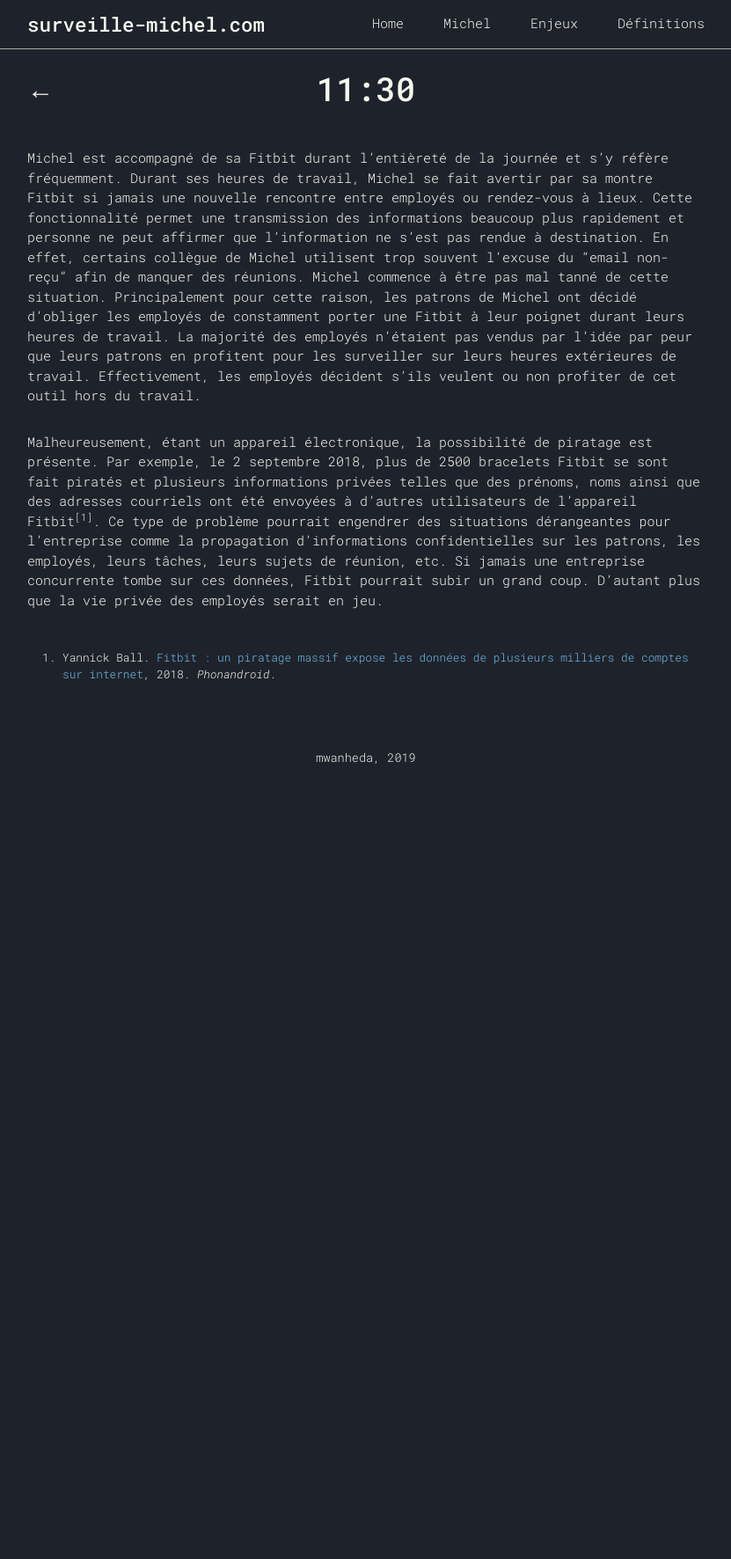
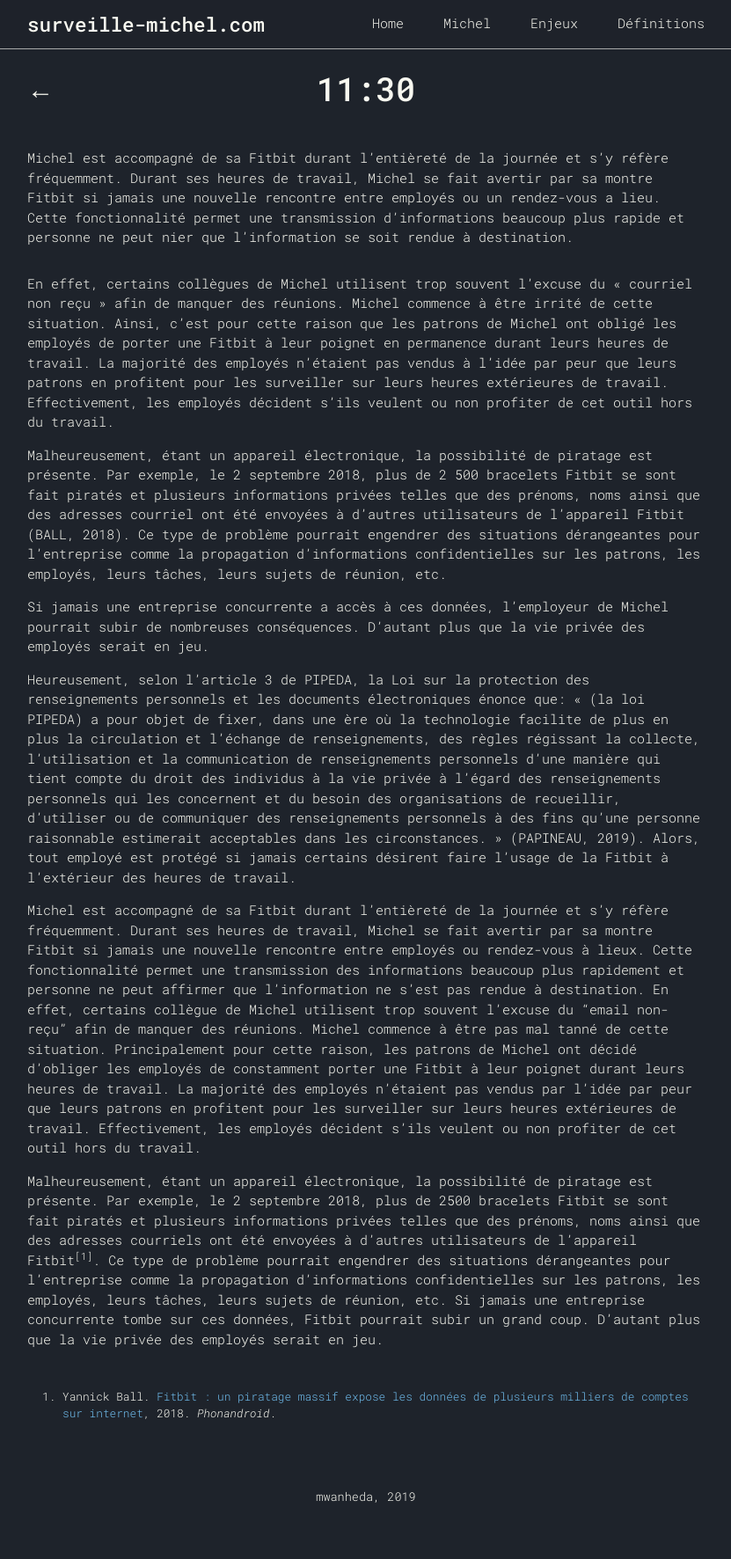
Before and after one commit to mwanheda/michel, a Jekyll site: the page built from _steps/1115.md, in a window 1280 px wide. Shown: the whole page at 88% size, without its empty margins (224-1055 px from the left). Built offline with Jekyll 4.4.1, drawn with Linux system fonts in a browser that asks for light colours; before the commit the page ends 932 px from its top, so only the background shows below that.

Commit message:
Update 1115.md

```diff
--- a/_steps/1115.md
+++ b/_steps/1115.md
@@ -12,6 +12,15 @@ references:
     url: https://www.phonandroid.com/fitbit-piratage-massif-expose-donnees-plusieurs-milliers-comptes-internet.html
 permalink: /1115
 ---
+Michel est accompagné de sa Fitbit durant l’entièreté de la journée et s’y réfère fréquemment. Durant ses heures de travail, Michel se fait avertir par sa montre Fitbit si jamais une nouvelle rencontre entre employés ou un rendez-vous a lieu. Cette fonctionnalité permet une transmission d’informations beaucoup plus rapide et personne ne peut nier que l’information se soit rendue à destination.
+
+En effet, certains collègues de Michel utilisent trop souvent l’excuse du « courriel non reçu » afin de manquer des réunions. Michel commence à être irrité de cette situation. Ainsi, c’est pour cette raison que les patrons de Michel ont obligé les employés de porter une Fitbit à leur poignet en permanence durant leurs heures de travail. La majorité des employés n’étaient pas vendus à l’idée par peur que leurs patrons en profitent pour les surveiller sur leurs heures extérieures de travail.  Effectivement, les employés décident s’ils veulent ou non profiter de cet outil hors du travail.
+
+Malheureusement, étant un appareil électronique, la possibilité de piratage est présente. Par exemple, le 2 septembre 2018, plus de 2 500 bracelets Fitbit se sont fait piratés et plusieurs informations privées telles que des prénoms, noms ainsi que des adresses courriel ont été envoyées à d’autres utilisateurs de l’appareil Fitbit (BALL, 2018). Ce type de problème pourrait engendrer des situations dérangeantes pour l’entreprise comme la propagation d’informations confidentielles sur les patrons, les employés, leurs tâches, leurs sujets de réunion, etc.
+
+Si jamais une entreprise concurrente a accès à ces données, l’employeur de Michel pourrait subir de nombreuses conséquences. D’autant plus que la vie privée des employés serait en jeu.
+
+Heureusement, selon l’article 3 de PIPEDA, la Loi sur la protection des renseignements personnels et les documents électroniques énonce que: « (la loi PIPEDA) a pour objet de fixer, dans une ère où la technologie facilite de plus en plus la circulation et l’échange de renseignements, des règles régissant la collecte, l’utilisation et la communication de renseignements personnels d’une manière qui tient compte du droit des individus à la vie privée à l’égard des renseignements personnels qui les concernent et du besoin des organisations de recueillir, d’utiliser ou de communiquer des renseignements personnels à des fins qu’une personne raisonnable estimerait acceptables dans les circonstances. » (PAPINEAU, 2019). Alors, tout employé est protégé si jamais certains désirent faire l’usage de la Fitbit à l’extérieur des heures de travail.
 
 Michel est accompagné de sa Fitbit durant l’entièreté de la journée et s’y réfère fréquemment. Durant ses heures de travail, Michel se fait avertir par sa montre Fitbit si jamais une nouvelle rencontre entre employés ou rendez-vous à lieux. Cette fonctionnalité permet une transmission des informations beaucoup plus rapidement et personne ne peut affirmer que l’information ne s’est pas rendue à destination. En effet, certains collègue de Michel utilisent trop souvent l’excuse du “email non-reçu” afin de manquer des réunions. Michel commence à être pas mal tanné de cette situation. Principalement pour cette raison, les patrons de Michel ont décidé d’obliger les employés de constamment porter une Fitbit à leur poignet durant leurs heures de travail. La majorité des employés n’étaient pas vendus par l’idée par peur que leurs patrons en profitent pour les surveiller sur leurs heures extérieures de travail.  Effectivement, les employés décident s’ils veulent ou non profiter de cet outil hors du travail.
 
```
